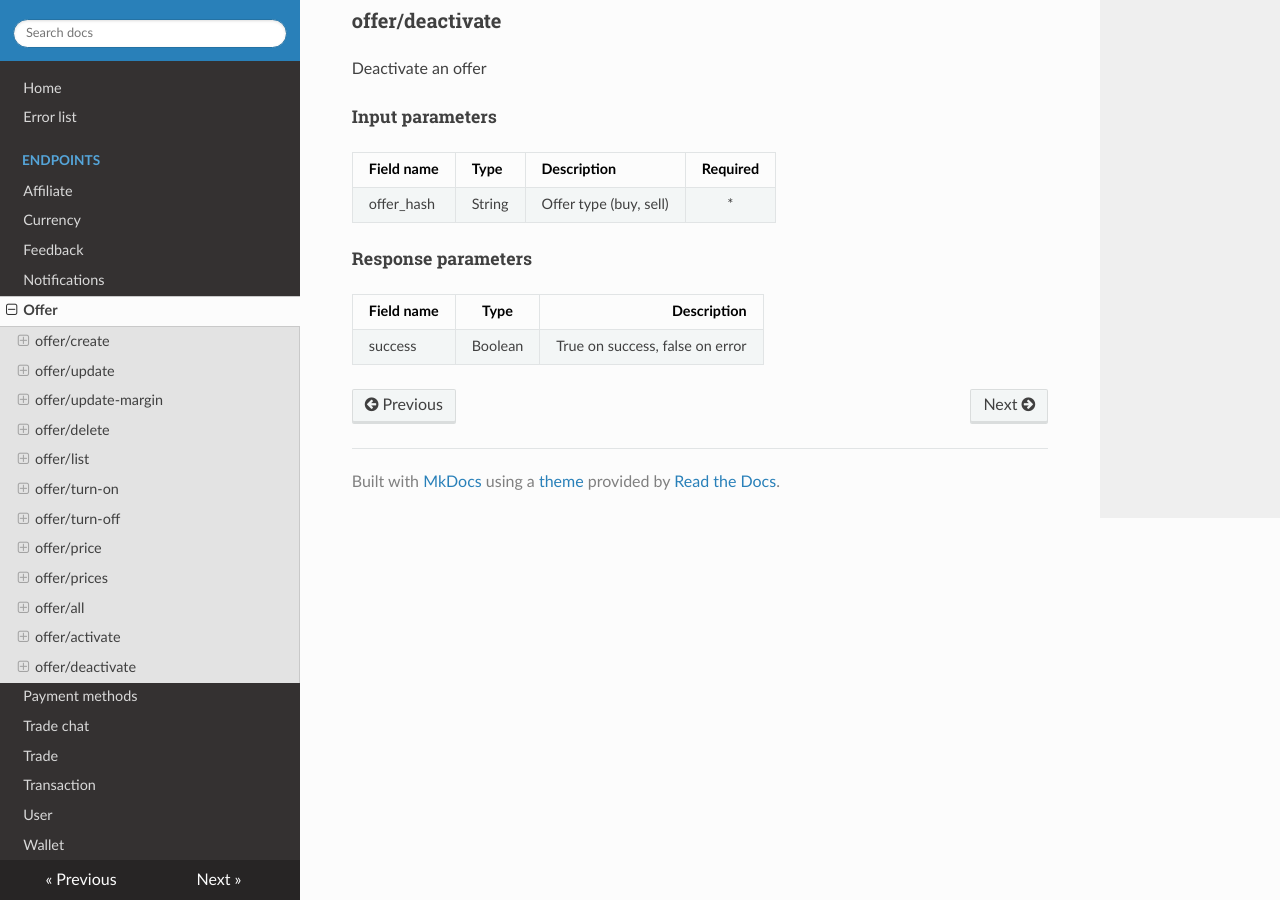
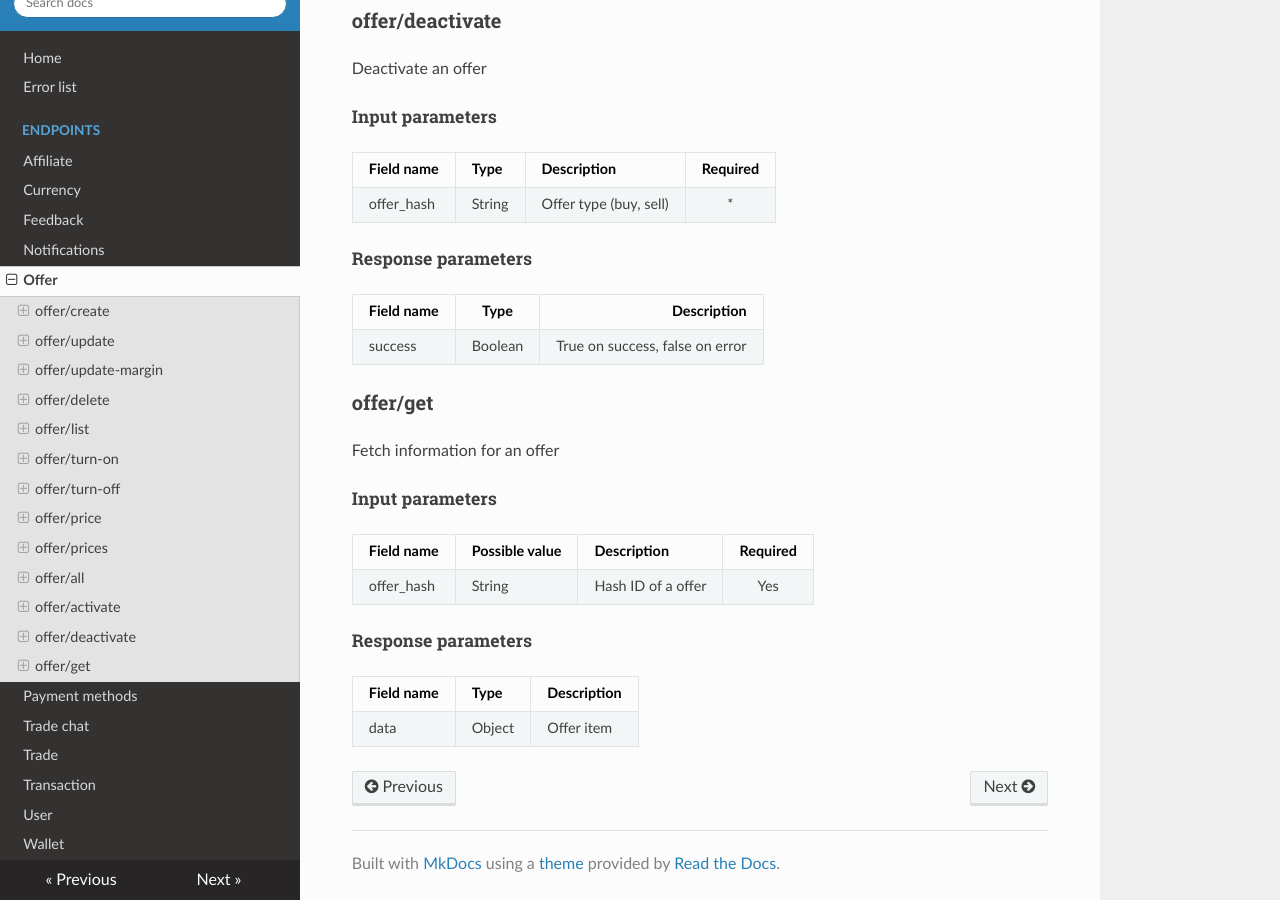
Before and after one commit to paxful/api-docs, an MkDocs documentation site: the page built from docs/endpoints/offer.md, in a window 1280 px wide and 900 px high, scrolled down 6081 px. Built offline with MkDocs 1.6.1, drawn with Linux system fonts in a browser that asks for light colours; nearby versions of some CDN libraries; some of the changed text lies outside the part shown.

Commit message:
CHANGE: added offer/get endpoint

```diff
--- a/docs/endpoints/offer.md
+++ b/docs/endpoints/offer.md
@@ -240,3 +240,19 @@ Deactivate an offer
 | Field name    | Type          | Description                                            |
 | ------------- | :------------:| ------------------------------------------------------:|
 | success       | Boolean       | True on success, false on error                  |
+
+### offer/get
+
+Fetch information for an offer
+
+##### Input parameters
+
+| Field name    |   Possible value  | Description   | Required |
+| ------------- | ----------------- | ------------- | :------: |
+| offer_hash    | String            | Hash ID of a offer | Yes |
+
+##### Response parameters
+
+| Field name    | Type | Description |
+| ------------- | ---- | ----------- |
+| data          | Object | Offer item |
```
